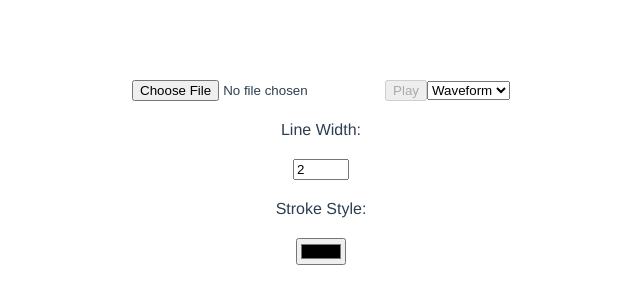
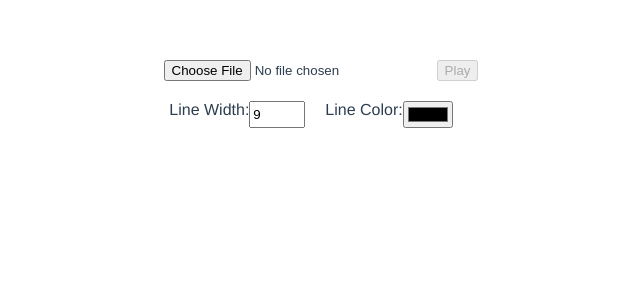
Before and after one commit to drinkingtheink/music-visualizer, a Vue app: page / in a window 1280 px wide. Shown: the top 304 px of the page, without its empty margins (319-959 px from the left). Built offline with nearby package versions, Linux system fonts and the light colour scheme.

Commit message:
user input wip

```diff
--- a/src/components/AudioVisualizer.vue
+++ b/src/components/AudioVisualizer.vue
@@ -4,15 +4,18 @@
     <button @click="togglePlayback" :disabled="!audioBuffer">
       {{ isPlaying ? 'Pause' : 'Play' }}
     </button>
-    <select v-model="visualizationType">
+    <!-- <select v-model="visualizationType">
       <option value="waveform">Waveform</option>
       <option value="bars">Bars</option>
       <option value="circles">Circles</option>
-    </select>
-    <label for="lineWidth">Line Width:</label>
-    <input type="number" v-model="lineWidth" min="1" max="10" />
-    <label for="strokeStyle">Stroke Style:</label>
-    <input type="color" v-model="strokeStyle" />
+    </select> -->
+    <section class="controls">
+      <label for="lineWidth">Line Width:</label>
+      <input type="number" v-model="lineWidth" min="1" max="10" />
+      <label for="strokeStyle">Line Color:</label>
+      <input type="color" v-model="strokeStyle" />
+    </section>
+
     <canvas ref="canvas"></canvas>
   </div>
 </template>
@@ -30,7 +33,7 @@ export default {
     const dataArray = ref(null);
     const isPlaying = ref(false);
     const visualizationType = ref('waveform');
-    const lineWidth = ref(2);
+    const lineWidth = ref(9);
     const strokeStyle = ref('#000000');
     let startTime = 0;
     let pausedTime = 0;
@@ -189,15 +192,8 @@ export default {
   margin-top: 50px;
 }
 
-input,
-button,
-select {
-  margin-top: 20px;
-}
-
 label {
   display: block;
-  margin-top: 20px;
 }
 
 canvas {
@@ -205,4 +201,14 @@ canvas {
   margin: 0 auto;
   border: none;
 }
+
+.controls {
+  display: flex;
+  justify-content: center;
+  padding-top: 20px;
+}
+
+input {
+  margin-right: 20px;
+}
 </style>
```
